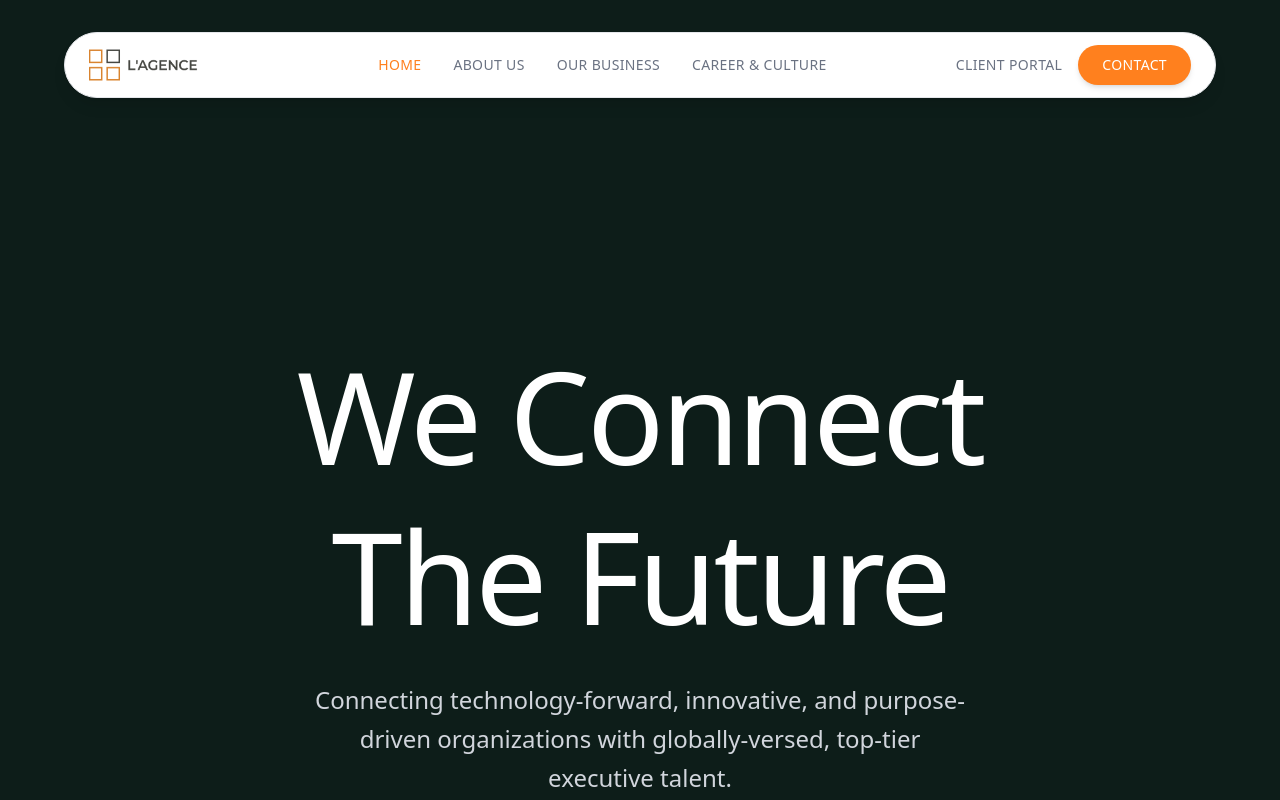
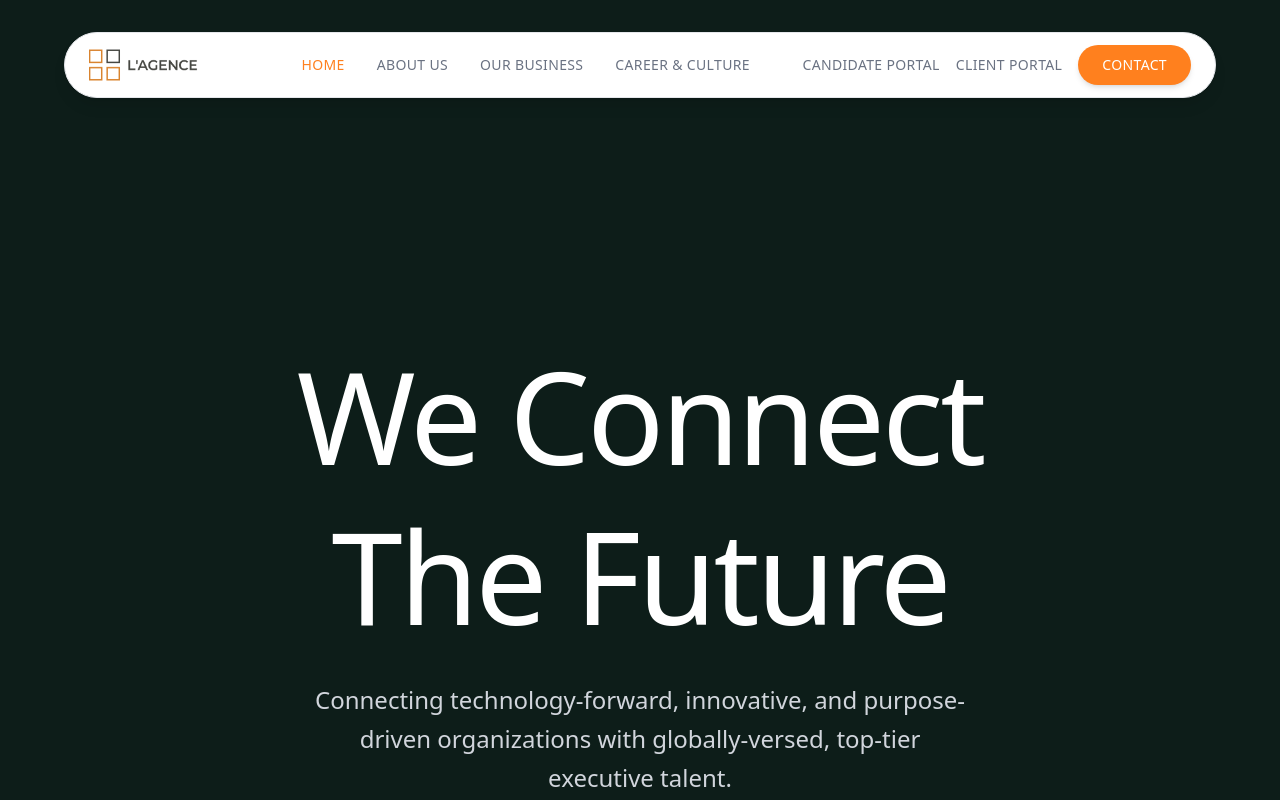
Before and after one commit to pmvinaylag/lagsite, a Next.js app: page / in a window 1280 px wide. Shown: the top 800 px of the page. Built offline with nearby package versions, Linux system fonts and the light colour scheme.

Commit message:
feat(nav): add Candidate Portal login button to public navigation

```diff
--- a/src/components/Navigation.tsx
+++ b/src/components/Navigation.tsx
@@ -51,6 +51,12 @@ export default function Navigation() {
 
                 <div className="hidden md:flex items-center space-x-4">
                     <Link
+                        href="/candidate-portal"
+                        className="text-sm tracking-wide uppercase font-medium text-gray-500 hover:text-[#FF801E] transition-colors"
+                    >
+                        Candidate Portal
+                    </Link>
+                    <Link
                         href="/client-portal"
                         className="text-sm tracking-wide uppercase font-medium text-gray-500 hover:text-[#FF801E] transition-colors"
                     >
@@ -93,6 +99,13 @@ export default function Navigation() {
                         </Link>
                     ))}
                     <Link
+                        href="/candidate-portal"
+                        onClick={() => setIsMobileMenuOpen(false)}
+                        className="block text-sm tracking-wide uppercase font-medium text-gray-800 hover:text-[#FF801E]"
+                    >
+                        Candidate Portal
+                    </Link>
+                    <Link
                         href="/client-portal"
                         onClick={() => setIsMobileMenuOpen(false)}
                         className="block text-sm tracking-wide uppercase font-medium text-gray-800 hover:text-[#FF801E]"
```
